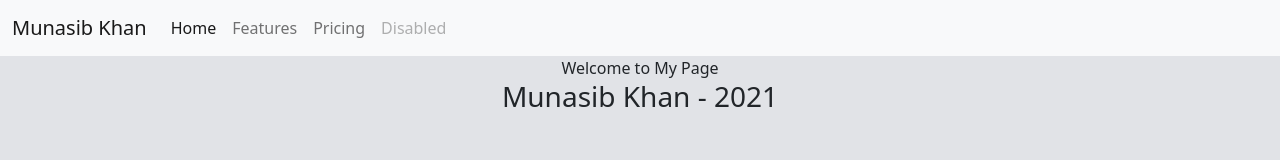
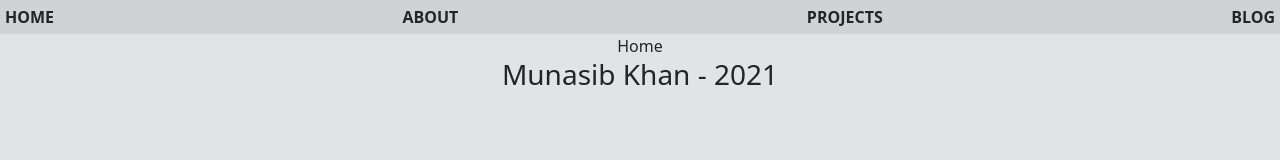
Before and after one commit to mnsib/mnsib.github.io, a plain HTML site: page index.html in a window 1280 px wide. Drawn offline with nearby package versions, Linux system fonts and the light colour scheme.

Commit message:
updated index.html

```diff
--- a/index.html
+++ b/index.html
@@ -16,7 +16,24 @@
 
     </head>
    <script>
+  document.addEventListener("DOMContentLoaded", function(){
 
+    document.querySelector(".home").addEventListener("click", () => {
+      alert(`You clicked on ${event.target.textContent}`)
+    })
+
+    document.querySelector(".about").addEventListener("click", function(){
+      alert(`You clicked on ${event.target.textContent}`)
+    })
+
+    document.querySelector(".projects").addEventListener("click", function(){
+      alert(`You clicked on ${event.target.textContent}`)
+    })
+
+    document.querySelector(".blog").addEventListener("click", function(){
+      alert(`You clicked on ${event.target.textContent}`)
+    })
+  })
 
    </script>
 
@@ -26,6 +43,14 @@ body
 {
     background-color: #e1e3e7;
 }
+nav
+{
+  display: flex;
+  justify-content: space-between;
+  padding: 5px 5px;
+  background: #d0d3d4;
+  font-weight: bold;
+}
 
        </style>
 
@@ -33,45 +58,15 @@ body
 
     <body>
 
-
-    <nav class="navbar navbar-expand-lg navbar-light bg-light">
-  <div class="container-fluid">
-    <a class="navbar-brand" href="#">Munasib Khan</a>
-    <button class="navbar-toggler" type="button" data-bs-toggle="collapse" data-bs-target="#navbarNav" aria-controls="navbarNav" aria-expanded="false" aria-label="Toggle navigation">
-      <span class="navbar-toggler-icon"></span>
-    </button>
-    <div class="collapse navbar-collapse" id="navbarNav">
-      <ul class="navbar-nav">
-        <li class="nav-item">
-          <a class="nav-link active" aria-current="page" href="#">Home</a>
-        </li>
-        <li class="nav-item">
-          <a class="nav-link" href="#">Features</a>
-        </li>
-        <li class="nav-item">
-          <a class="nav-link" href="#">Pricing</a>
-        </li>
-        <li class="nav-item">
-          <a class="nav-link disabled" href="#" tabindex="-1" aria-disabled="true">Disabled</a>
-        </li>
-      </ul>
-    </div>
-  </div>
-</nav>
-
-
-
-
-
-
-
-
-
-
-
+    <nav>
+      <div class="home">HOME</div>
+      <div class="about">ABOUT</div>
+      <div class="projects">PROJECTS</div>
+      <div class="blog">BLOG</div>
+    </nav>
 
         <div class="container">
-            <center>Welcome to My Page</center>
+            <center>Home</center>
             </div>
             <center><h3>Munasib Khan - 2021</h3></center>
 
```
